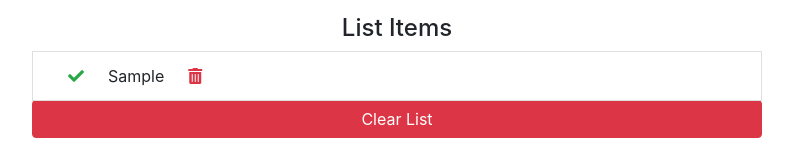
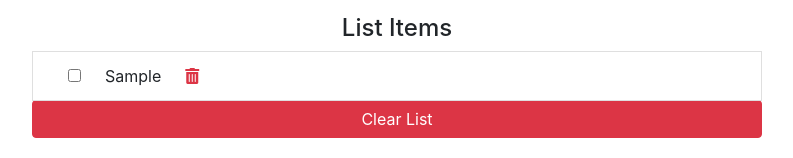
Before and after one commit to rohit236c/Todo-list, a React (Create React App) app: page / in a window 1280 px wide. Both pictures are taken after typing "Sample" into the empty fields and a click on the button "ADD". Shown: the part 261-419 px from the top of the page, without its empty margins (243-1036 px from the left). Built offline with nearby package versions, Linux system fonts and the light colour scheme.

Commit message:
checkbox added
Signed-off-by: rohit236c <rohit236c@gmail.com>

```diff
--- a/src/App.js
+++ b/src/App.js
@@ -9,7 +9,7 @@ class App extends React.Component{
         items : [],
         id : uuid(),
         item : "",
-        Done : false
+
     }
 
 
@@ -17,22 +17,24 @@ handleChange = event =>{
    this.setState(
        { item : event.target.value } )
 }
+
 handleSubmit = e =>{
 
     e.preventDefault();
 
     const newItem = {
         id : this.state.id,
-        title : this.state.item
+        title : this.state.item,
+        Done : false
     }
-    // console.log(newItem)
+    console.log(newItem)
     const updatedItems = [...this.state.items,newItem]
     // console.log(updatedItems)
     this.setState({
         items : updatedItems,
         item : '',
         id : uuid(),
-        Done : false
+
     })
 
 };
@@ -48,6 +50,13 @@ handleDelete = (id) =>{
     this.setState({
         items : filterItems
     })
+}
+
+toggleDone = (event,id) => {
+    console.log(event.target.checked)
+    console.log(id)
+
+
 }
 
 
@@ -70,6 +79,7 @@ render(){
                         items = {this.state.items}
                         clearList = {this.clearList}
                         handleDelete = {this.handleDelete}
+                        toggleDone = {this.toggleDone}
                     />
                 </div>
             </div>
--- /dev/null
+++ b/src/components/TodoItem.css
@@ -0,0 +1,3 @@
+li .text :hover {
+    text-decoration: line-through;
+}
--- a/src/components/TodoItem.js
+++ b/src/components/TodoItem.js
@@ -1,16 +1,17 @@
 import React, { Component } from 'react'
+import './TodoItem.css'
 
 export default class TodoItem extends Component {
     render() {
-        const{title,handleDelete} = this.props
+        const{title , handleDelete , toggleDone} = this.props
         return (
            <li className="list-group-item text-capitalize ">
 
                <div className="todo-icon col-12">
                    <span className="text-success mr-4">
-                   <i className="fas fa-check"></i>
+                        <input onChange = {toggleDone} type="checkbox"/>
                    </span>
-                  <span>{title}</span>
+                  <span className="text">{title}</span>
                    <span onClick = {handleDelete} className="text-danger ml-4 ">
                    <i className="fas fa-trash-alt"></i>
                    </span>
--- a/src/components/TodoList.js
+++ b/src/components/TodoList.js
@@ -2,7 +2,7 @@ import React, { Component } from 'react';
 import TodoItem from './TodoItem';
 export default class TodoList extends Component {
     render() {
-        const {items , clearList,handleDelete} = this.props
+        const {items , clearList,handleDelete , toggleDone} = this.props
         return (
             <ul className="list-group">
                 <h4 className="text-center">List Items</h4>
@@ -12,7 +12,8 @@ export default class TodoList extends Component {
                     key = {item.id}
                     title = {item.title}
                     //so that it is called later
-                    handleDelete = { ()=>handleDelete(item.id) }
+                    handleDelete = { ()=> handleDelete(item.id) }
+                    toggleDone = { (ev) =>{toggleDone(ev,item.id)} }
 
                     />
 
```
